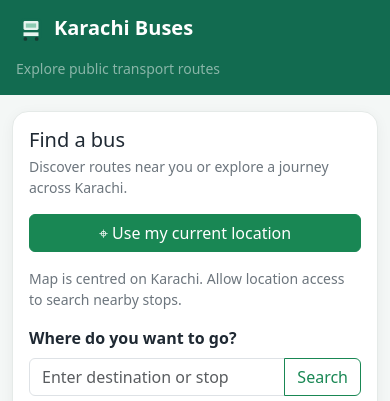
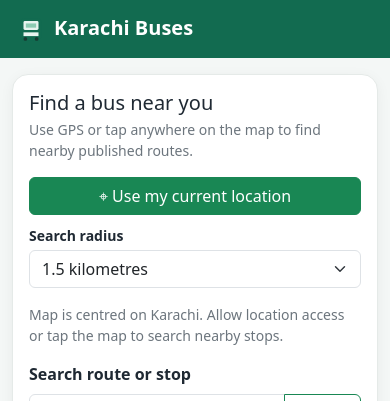
Before and after one commit to crystal-qazi/karachi-busses, a Flask app: page / in a window 390 px wide. Shown: the top 401 px of the page. Run offline with Flask 3, Linux system fonts and the light colour scheme; some libraries are stand-ins or nearby versions.

Commit message:
Build Phase 3 public map interface: templates/public/index.html

```diff
--- a/templates/public/index.html
+++ b/templates/public/index.html
@@ -4,8 +4,8 @@
   <meta charset="utf-8">
   <meta name="viewport" content="width=device-width, initial-scale=1">
   <meta name="theme-color" content="#126b50">
-  <meta name="description" content="Find Karachi bus routes and stops on an interactive map.">
-  <title>Karachi Buses</title>
+  <meta name="description" content="Find Karachi bus routes and nearby boarding stops on an interactive map.">
+  <title>Karachi Buses — Find your route</title>
   <link rel="manifest" href="{{ url_for('manifest') }}">
   <link rel="icon" href="{{ url_for('static', filename='images/bus.svg') }}" type="image/svg+xml">
   <link href="https://cdn.jsdelivr.net/npm/bootstrap@5.3.3/dist/css/bootstrap.min.css" rel="stylesheet">
@@ -13,45 +13,53 @@
   <link href="{{ url_for('static', filename='css/app.css') }}" rel="stylesheet">
 </head>
 <body>
-  <nav class="navbar navbar-expand-lg navbar-dark app-navbar">
+  <nav class="navbar navbar-dark app-navbar">
     <div class="container-fluid px-3 px-lg-4">
-      <a class="navbar-brand fw-bold" href="/"> <img src="{{ url_for('static', filename='images/bus.svg') }}" alt="" width="30" height="30" class="me-2">Karachi Buses</a>
-      <span class="navbar-text text-white-50 small">Explore public transport routes</span>
+      <a class="navbar-brand fw-bold" href="/"><img src="{{ url_for('static', filename='images/bus.svg') }}" alt="" width="30" height="30" class="me-2">Karachi Buses</a>
+      <span class="navbar-text text-white-50 small d-none d-sm-inline">Karachi-wide bus route discovery</span>
     </div>
   </nav>
-
   <main class="container-fluid app-shell py-3">
     <div class="row g-3">
       <aside class="col-12 col-lg-4 col-xl-3">
         <section class="panel p-3">
-          <h1 class="h5 mb-1">Find a bus</h1>
-          <p class="text-secondary small mb-3">Discover routes near you or explore a journey across Karachi.</p>
-          <button id="locate-button" class="btn btn-success w-100 mb-3" type="button"> <span aria-hidden="true">⌖</span> Use my current location</button>
-          <div id="location-status" class="small text-secondary mb-3" role="status" aria-live="polite">Map is centred on Karachi. Allow location access to search nearby stops.</div>
-          <label for="destination-input" class="form-label fw-semibold">Where do you want to go?</label>
+          <h1 class="h5 mb-1">Find a bus near you</h1>
+          <p class="text-secondary small mb-3">Use GPS or tap anywhere on the map to find nearby published routes.</p>
+          <button id="locate-button" class="btn btn-success w-100 mb-2" type="button">⌖ Use my current location</button>
+          <label for="radius-select" class="form-label small fw-semibold mb-1">Search radius</label>
+          <select id="radius-select" class="form-select mb-3">
+            <option value="500">500 metres</option>
+            <option value="1000">1 kilometre</option>
+            <option value="1500" selected>1.5 kilometres</option>
+            <option value="3000">3 kilometres</option>
+            <option value="5000">5 kilometres</option>
+            <option value="10000">10 kilometres</option>
+          </select>
+          <div id="location-status" class="small text-secondary mb-3" role="status" aria-live="polite">Map is centred on Karachi. Allow location access or tap the map to search nearby stops.</div>
+          <label for="destination-input" class="form-label fw-semibold">Search route or stop</label>
           <div class="input-group">
-            <input id="destination-input" class="form-control" type="search" placeholder="Enter destination or stop" autocomplete="off">
+            <input id="destination-input" class="form-control" type="search" placeholder="Route number, area or stop" autocomplete="off" maxlength="100">
             <button id="search-button" class="btn btn-outline-success" type="button">Search</button>
           </div>
-          <p class="form-text">Destination search will be enabled when route data is added.</p>
         </section>
         <section class="panel p-3 mt-3">
-          <div class="d-flex align-items-center justify-content-between">
-            <h2 class="h6 mb-0">Nearby routes</h2>
-            <span class="badge text-bg-light">Coming in Phase 3</span>
+          <div class="d-flex align-items-center justify-content-between mb-2">
+            <h2 class="h6 mb-0">Routes and stops</h2>
+            <span class="badge text-bg-light">Static routes</span>
           </div>
-          <p class="text-secondary small mb-0 mt-2">Verified bus routes and boarding stops will appear here. No live vehicle tracking is used.</p>
+          <div id="discovery-results" aria-live="polite">
+            <p class="text-secondary small mb-0">Nearby stops and routes will appear here after you share your location or tap the map. You can also search by route or stop name.</p>
+          </div>
         </section>
-        <p class="small text-secondary px-1 mt-3 mb-0">Map data © <a href="https://www.openstreetmap.org/copyright" target="_blank" rel="noopener noreferrer">OpenStreetMap contributors</a>.</p>
+        <p class="small text-secondary px-1 mt-3 mb-0">Distances are straight-line estimates, not walking directions. Map data © <a href="https://www.openstreetmap.org/copyright" target="_blank" rel="noopener noreferrer">OpenStreetMap contributors</a>. No live bus tracking.</p>
       </aside>
       <section class="col-12 col-lg-8 col-xl-9">
         <div class="map-frame panel">
-          <div id="map" role="application" aria-label="Map of Karachi" data-lat="{{ map_lat }}" data-lng="{{ map_lng }}" data-zoom="{{ map_zoom }}"></div>
+          <div id="map" role="application" aria-label="Interactive Karachi bus route map" data-lat="{{ map_lat }}" data-lng="{{ map_lng }}" data-zoom="{{ map_zoom }}"></div>
         </div>
       </section>
     </div>
   </main>
-
   <script src="https://unpkg.com/leaflet@1.9.4/dist/leaflet.js" defer></script>
   <script src="{{ url_for('static', filename='js/app.js') }}" defer></script>
 </body>
```
